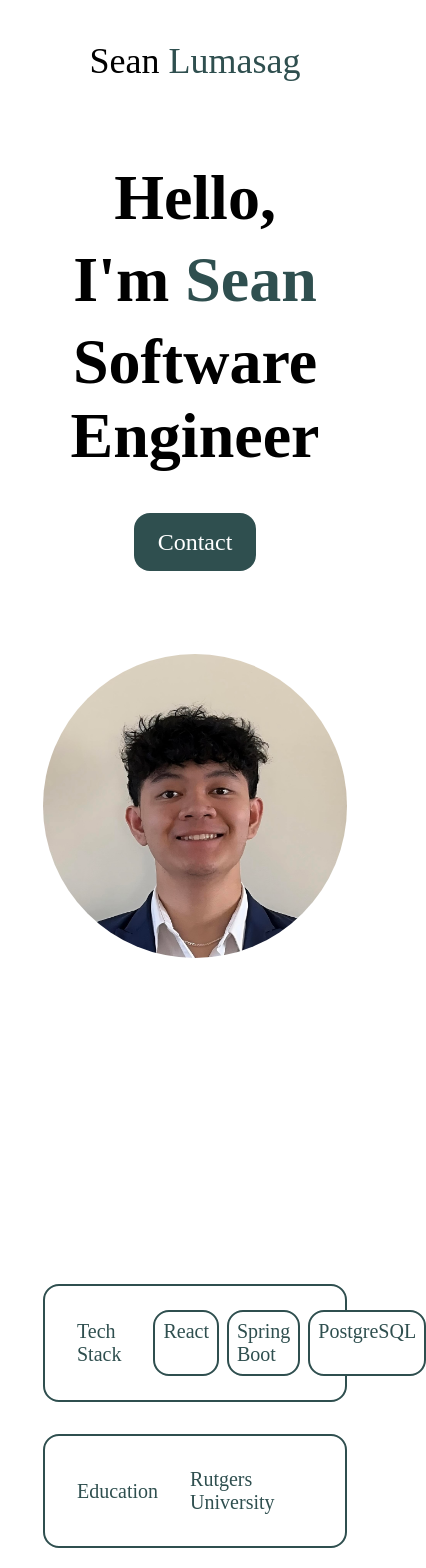
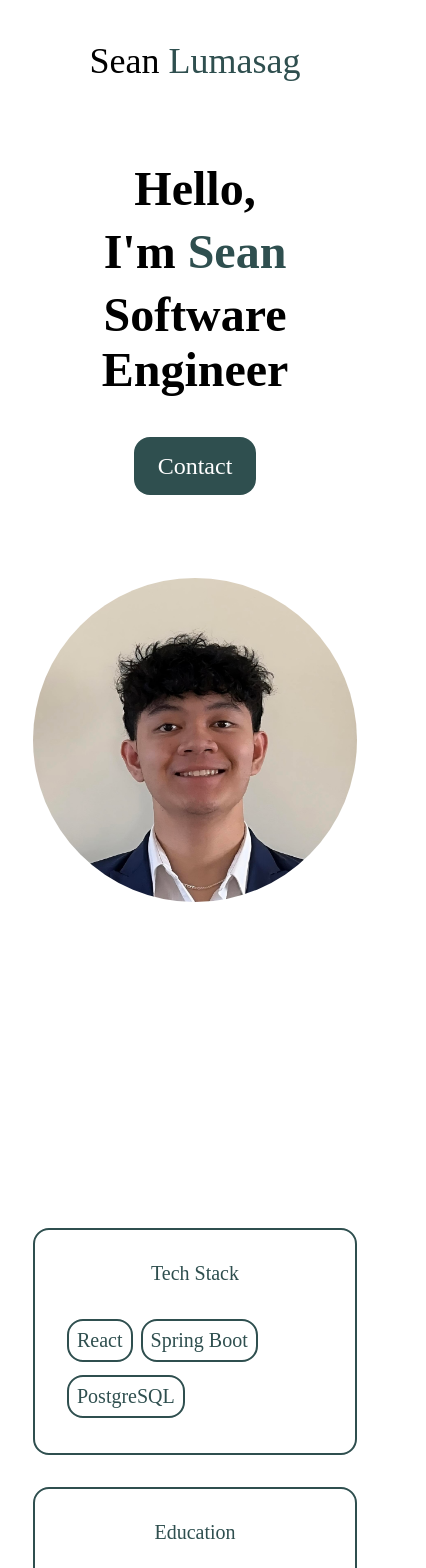
Before and after one commit to seanlumasag/personal-website, a React (Vite) app in the folder frontend/: page / in a window 390 px wide. Shown: the top 1568 px of the page, 426 px wide, since content can reach past the window. Built offline with nearby package versions, Linux system fonts and the light colour scheme.

Commit message:
Improved mobile

```diff
--- a/frontend/src/index.css
+++ b/frontend/src/index.css
@@ -111,6 +111,7 @@ img {
 .tech-stack {
   display: flex;
   gap: 0.5rem;
+  flex-wrap: wrap;
 }
 
 .button-container:hover,
@@ -199,7 +200,7 @@ img {
 }
 
 .info-card {
-  width: var(--max-width-var);
+  max-width: var(--max-width-var);
 }
 
 .info-card .logo-container {
@@ -283,18 +284,22 @@ img {
 
 @media (max-width: 1150px) {
   :root {
-    --max-width-var: 370px;
+    --max-width-var: 390px;
   }
 
-  .navigation .navbar {
+  h1{
+    font-size: 3rem;
+  }
+
+  .navigation .navbar,
+  .contact .navbar {
     display: none;
   }
 
-  .navbar-container{
+
+  .navbar-container {
     justify-content: center;
   }
-
-
 
   .section {
     flex-direction: column;
@@ -321,7 +326,16 @@ img {
     flex-direction: column;
   }
 
+  .about-me-card{
+    flex-direction: column;
+  }
+
   .info-card .text-container {
     align-items: center;
   }
+
+  .tech-tag{
+    margin-top: 0.15rem;
+    margin-bottom: 0.15rem;
+  }
 }
```
